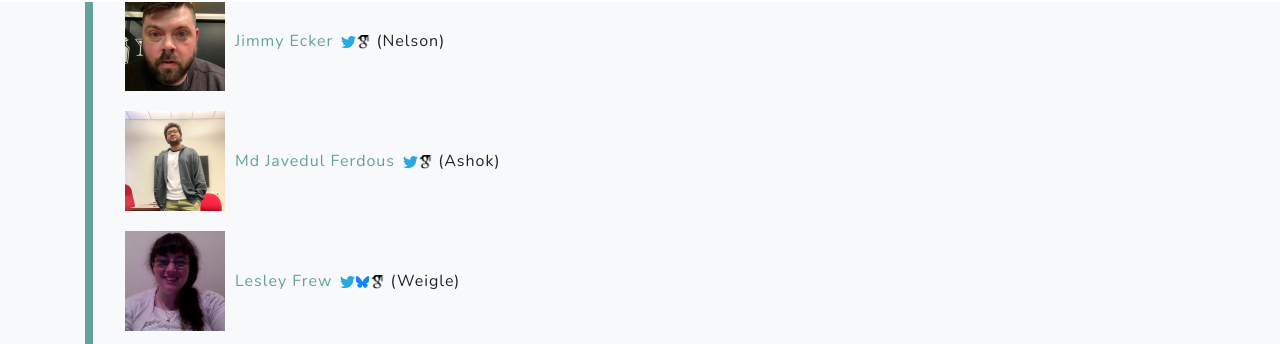
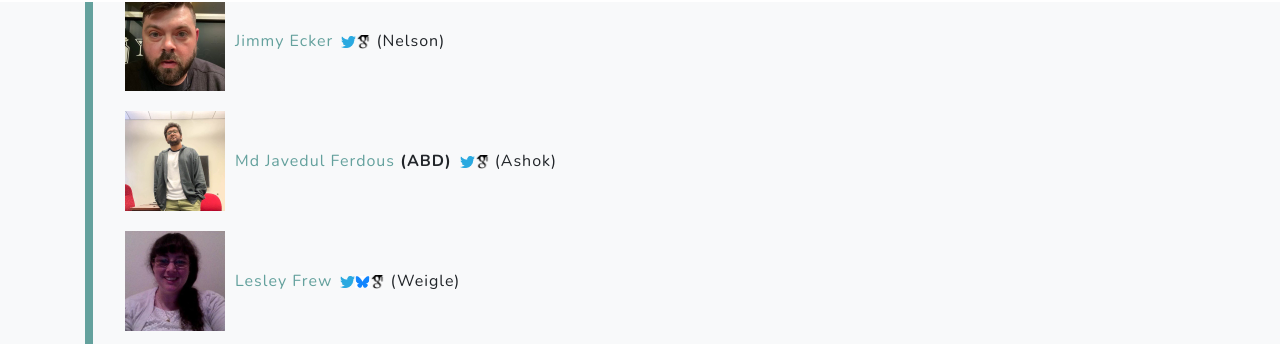
Before and after one commit to oduwsdl/oduwsdl.github.io, a Jekyll site: the page built from index.html, in a window 1280 px wide and 900 px high, scrolled down 3037 px. Shown: the part 110-454 px from the top of the window. Built offline with Jekyll 4.4.1, drawn with Linux system fonts in a browser that asks for light colours; nearby versions of some CDN libraries.

Commit message:
Updating ABD Status

```diff
--- a/_data/students.yml
+++ b/_data/students.yml
@@ -41,6 +41,7 @@ phd:
   twitter_handle: jaf_ferdous
   google_scholar_id: _cuPy0wAAAAJ&hl
   advisor: Ashok
+  type: ABD
 
 - name: Lesley Frew
   homepage: https://lesleyodu.github.io/
```
